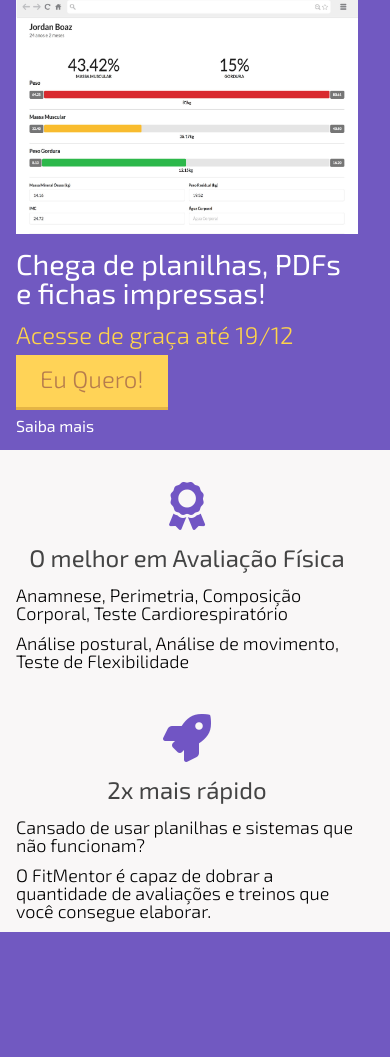
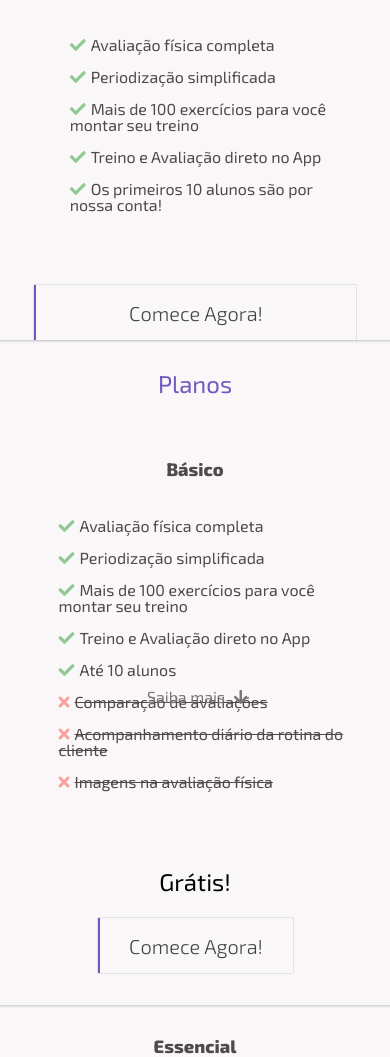
Before and after one commit to diegofontenelle/fitmentor, a website: page promo/index.html in a window 390 px wide. Shown: the part 119-1176 px from the top of the page. Before the commit the page ends 1051 px from the top, so only its background shows below. Drawn offline with Linux system fonts and the light colour scheme.

Commit message:
Alterando design da página promocional

```diff
--- a/promo/index.html
+++ b/promo/index.html
@@ -1,11 +1,38 @@
 <!DOCTYPE html>
 <html lang="en">
+
 <head>
+  <style>
+    .async-hide {
+      opacity: 0 !important
+    }
+  </style>
+  <script>(function (a, s, y, n, c, h, i, d, e) {
+    s.className += ' ' + y; h.start = 1 * new Date;
+      h.end = i = function () { s.className = s.className.replace(RegExp(' ?' + y), '') };
+      (a[n] = a[n] || []).hide = h; setTimeout(function () { i(); h.end = null }, c); h.timeout = c;
+    })(window, document.documentElement, 'async-hide', 'dataLayer', 4000,
+      { 'GTM-PSK5W3F': true });</script>
+
+
+
+  <script>
+    (function (i, s, o, g, r, a, m) {
+    i['GoogleAnalyticsObject'] = r; i[r] = i[r] || function () {
+      (i[r].q = i[r].q || []).push(arguments)
+    }, i[r].l = 1 * new Date(); a = s.createElement(o),
+      m = s.getElementsByTagName(o)[0]; a.async = 1; a.src = g; m.parentNode.insertBefore(a, m)
+    })(window, document, 'script', 'https://www.google-analytics.com/analytics.js', 'ga');
+    ga('create', 'UA-118575012-1', 'auto');
+    ga('require', 'GTM-PSK5W3F');
+    ga('send', 'pageview');
+  </script>
   <meta charset="UTF-8">
   <meta name="viewport" content="width=device-width, initial-scale=1.0">
   <meta http-equiv="X-UA-Compatible" content="ie=edge">
   <link rel="stylesheet" href="style.css">
-    <link rel="stylesheet" href="https://use.fontawesome.com/releases/v5.6.1/css/all.css" integrity="sha384-gfdkjb5BdAXd+lj+gudLWI+BXq4IuLW5IT+brZEZsLFm++aCMlF1V92rMkPaX4PP" crossorigin="anonymous">
+  <link rel="stylesheet" href="https://use.fontawesome.com/releases/v5.6.1/css/all.css" integrity="sha384-gfdkjb5BdAXd+lj+gudLWI+BXq4IuLW5IT+brZEZsLFm++aCMlF1V92rMkPaX4PP"
+    crossorigin="anonymous">
   <link rel="shortcut icon" href="../static/favicon.ico">
   <link rel="manifest" href="favicon/site.webmanifest">
   <link rel="mask-icon" href="favicon/safari-pinned-tab.svg" color="#5bbad5">
@@ -13,48 +40,85 @@
   <meta name="theme-color" content="#ffffff">
   <title>FitMentor</title>
 </head>
+
 <body>
   <div class="container">
     <div class="flex-row" style="flex: 1; justify-content: center">
       <h1 class="main-title">FitMentor</h1>
     </div>
     <div class="flex-row">
-      <div class="flex-col content-end img-container">
-        <img style="max-width: 100%" src="../static/relatorio.jpg" alt="Relatório FitMentor"/>
-      </div>
-      <div class="flex-col content-end">
-        <p class="main-info">Chega de planilhas, PDFs e fichas impressas!</p>
-        <p class="sub-info hidden-mobile">Acompanhe seu cliente 24h por dia, em qualquer lugar.</p>
-        <p class="sub-info text-promo">Acesse de graça até 19/12</p>
-        <a href="https://wa.me/5598991354878?text=Eu%20quero!%20%237diasgratis" class="btn-cta">
-          Eu Quero!
+      <div class="flex-col" style="height: 100vh">
+        <p class="sub-info text-promo">Tudo que você precisa para fazer consultoria online</p>
+        <ul class="offer-list">
+          <li><i class="fa fa-check"></i>Avaliação física completa</li>
+          <li><i class="fa fa-check"></i>Periodização simplificada</li>
+          <li><i class="fa fa-check"></i>Mais de 100 exercícios para você montar seu treino</li>
+          <li><i class="fa fa-check"></i>Treino e Avaliação direto no App</li>
+          <li><i class="fa fa-check"></i>Os primeiros 10 alunos são por nossa conta! </li>
+        </ul>
+        <a href="https://wa.me/5598991354878?text=Eu%20quero!%20%23planogratis" class="btn-cta">
+          Comece Agora!
         </a>
-        <a href="http://fitmentor.com.br/" class="text-link">Saiba mais</a>
+        <a href="http://fitmentor.com.br/" class="text-link">Saiba mais <i class="fa fa-arrow-down" style="
+          margin-left: 5px;
+      "></i></a>
       </div>
     </div>
 
-    <div class="flex-row bg-white">
-      <div class="flex-col sections">
-        <i class="fas fa-3x fa-award text-purple"></i>
-        <h3 class="col-title">O melhor em Avaliação Física</h3>
-        <p class="col-text">
-            Anamnese, Perimetria, Composição Corporal, Teste Cardiorespiratório
-        </p>
-        <p class="col-text">
-            Análise postural, Análise de movimento, Teste de Flexibilidade
-        </p>
+    <div id="oferta" class="section-content section-divider">
+        <p class="section-title">Planos</p>
+        <div class="oferta">
+          <div class="content-icon card no-shadow">
+            <p class="offer-title">Básico</p>
+            <ul class="offer-list">
+              <li><i class="fa fa-check"></i>Avaliação física completa</li>
+              <li><i class="fa fa-check"></i>Periodização simplificada</li>
+              <li><i class="fa fa-check"></i>Mais de 100 exercícios para você montar seu treino</li>
+              <li><i class="fa fa-check"></i>Treino e Avaliação direto no App</li>
+              <li><i class="fa fa-check"></i>Até 10 alunos</li>
+
+              <li class="text-notavailable"><i class="fa fa-times"></i>Comparação de avaliações</li>
+              <li class="text-notavailable"><i class="fa fa-times"></i>Acompanhamento diário da rotina do cliente</li>
+              <li class="text-notavailable"><i class="fa fa-times"></i>Imagens na avaliação física</li>
+            </ul>
+            <p class="preco">Grátis!</p>
+            <a href="https://wa.me/5598991354878?text=Eu%20quero!%20%23planogratis" class="btn-cta btn-comprar">Comece Agora!</a>
           </div>
-      <div class="flex-col sections">
-          <i class="fa fa-3x fa-rocket text-purple"></i>
-          <h3 class="col-title">2x mais rápido</h3>
-          <p class="col-text">
-              Cansado de usar planilhas e sistemas que não funcionam?
-          </p>
-          <p class="col-text">
-              O FitMentor é capaz de dobrar a quantidade de avaliações e treinos que você consegue elaborar.
-          </p>
+          <div class="section-divider">
+            <p class="offer-title">Essencial</p>
+            <ul class="offer-list">
+              <li><i class="fa fa-check"></i>Avaliação física completa</li>
+              <li><i class="fa fa-check"></i>Periodização simplificada</li>
+              <li><i class="fa fa-check"></i>Mais de 100 exercícios para você montar seu treino</li>
+              <li><i class="fa fa-check"></i>Treino e Avaliação direto no App</li>
+              <li><i class="fa fa-check"></i>Até 25 alunos</li>
+              <li><i class="fa fa-check"></i>Menos de R$2,00 por aluno!</li>
+              <li><i class="fa fa-check"></i>Comparação de avaliações</li>
+              <li class="text-notavailable"><i class="fa fa-times"></i>Acompanhamento diário da rotina do cliente</li>
+              <li class="text-notavailable"><i class="fa fa-times"></i>Imagens na avaliação física</li>
+            </ul>
+            <p class="preco">R$ 49,90/mês</p>
+            <a href="http://pag.ae/7Uq1Ba6B8" class="btn-cta btn-comprar">Eu quero!</a>
+          </div>
+          <div class="section-divider">
+            <p class="offer-title">Pro</p>
+            <ul class="offer-list">
+                <li><i class="fa fa-check"></i>Avaliação física completa</li>
+                <li><i class="fa fa-check"></i>Periodização simplificada</li>
+                <li><i class="fa fa-check"></i>Mais de 100 exercícios para você montar seu treino</li>
+                <li><i class="fa fa-check"></i>Treino e Avaliação direto no App</li>
+                <li><i class="fa fa-check"></i>Até 100 alunos</li>
+                <li><i class="fa fa-check"></i>Menos de R$2,00 por aluno!</li>
+                <li><i class="fa fa-check"></i>Comparação de avaliações</li>
+                <li><i class="fa fa-check"></i>Acompanhamento diário da rotina do cliente</li>
+                <li><i class="fa fa-check"></i>Imagens na avaliação física</li>
+            </ul>
+            <a href="https://wa.me/5598991354878?text=Eu%20quero!%20%23pro" class="btn-cta btn-comprar" style="width: 80%">Solicitar Orçamento</a>
           </div>
         </div>
       </div>
+  </div>
+  <p class="footer">FitMentor Copyright © 2018</p>
 </body>
+
 </html>
--- a/promo/style.css
+++ b/promo/style.css
@@ -34,14 +34,16 @@
   min-height: 100vh;
   flex-direction: column;
   margin: 0;
-  background-color: #7159C1;
+  background-color: #f9f7f7;
 }
 
 .main-title {
-  font-size: 64px;
+  font-size: 20px;
   text-align: center;
-  color: #fff;
+  color: #7155c4;
   margin-bottom: 32px;
+  margin-top: 16px;
+  font-weight: 400;
 }
 
 .container {
@@ -59,7 +61,6 @@
 .flex-col {
   flex-direction: column;
   flex: 1;
-  margin-right: 16px;
 }
 
 .col-title {
@@ -67,6 +68,19 @@
   font-size: 24px;
   text-align: center;
   color: #444;
+}
+
+.section-divider { box-shadow: inset 0px 4px 3px -3px #c4c4c4 }
+
+.section-title {
+  color: #7159C1;
+  text-align: center;
+  font-size: 24px;
+  padding: 32px 0;
+}
+
+.text-notavailable {
+  text-decoration: line-through;
 }
 
 .col-text {
@@ -79,7 +93,11 @@
 .text-purple { color: #7155c4; }
 
 .text-link {
-  color: #fff;
+  position: absolute;
+  bottom: 20px;
+  left: 50%;
+  margin-left: -48.045px;
+  color: #777575;
   text-decoration: none;
   margin-top: 8px;
 }
@@ -104,19 +122,35 @@
 }
 
 .btn-cta {
-  padding: 12px 24px;
-  background-color: #ffd357;
-  color: #b67c4d;
-  margin-top: 8px;
-  font-size: 24px;
+  background-color: #f9f7f7;
+  color: #444;
+  font-size: 20px;
   font-weight: 300;
   border: 0;
-  border-bottom: 3px;
+  border-left: 2px;
   border-style: solid;
-  border-color: #e4b445;
+  border-color: #7155c4;
   height: 55px;
-  width: 152px;
+  width: 90%;
   text-decoration: none;
+  margin: 0 auto;
+  margin-top: 32px;
+  box-shadow: 0 0 1px #777575;
+  justify-content: center;
+  align-items: center;
+  display: flex;
+}
+
+.btn-comprar {
+  width: 50%;
+  margin: 32px auto;
+  margin-top: 16px;
+}
+
+.preco {
+  font-size: 24px;
+  text-align: center;
+  padding: 8px 0;
 }
 
 .content-end {
@@ -133,12 +167,55 @@
 .bg-white { background: #f9f7f7 }
 
 .text-promo {
-  color: #ffd44a;
-  margin-top: 16px;
+  color: #504f4f;
+  margin-top: 32px;
+  text-align: center;
+  font-size: 24px;
+  width: 90%;
+  margin: 0 auto;
+}
+
+.offer-list {
+  display: flex;
+  list-style: none;
+  margin: 32px auto;
+  margin-bottom: 64px;
+  flex-direction: column;
+  width: 80%;
+  margin-left: 15%;
+}
+
+.offer-list > li {
+  padding: 8px 0;
+  color: #4e4a4a;
+}
+
+.offer-list > li > i {
+  margin-right: 5px;
+  color: #91c791;
+}
+
+.offer-list > li > .fa-times { color: #fd9f9f; }
+
+.offer-title {
+  text-align: center;
+  font-size: 18px;
+  font-weight: 600;
+  color: #4e4a4a;
+  padding-top: 32px;
 }
 
 .img-container {
   margin-bottom: -5px;
+}
+
+.footer {
+  display: block;
+  text-align: center;
+  background-color: #7155c4;
+  padding: 16px 0;
+  color: #fff;
+  font-weight: 300;
 }
 
 @media only screen and (max-width: 720px) {
```
Lines whose indentation alone changed are shown as unchanged.
